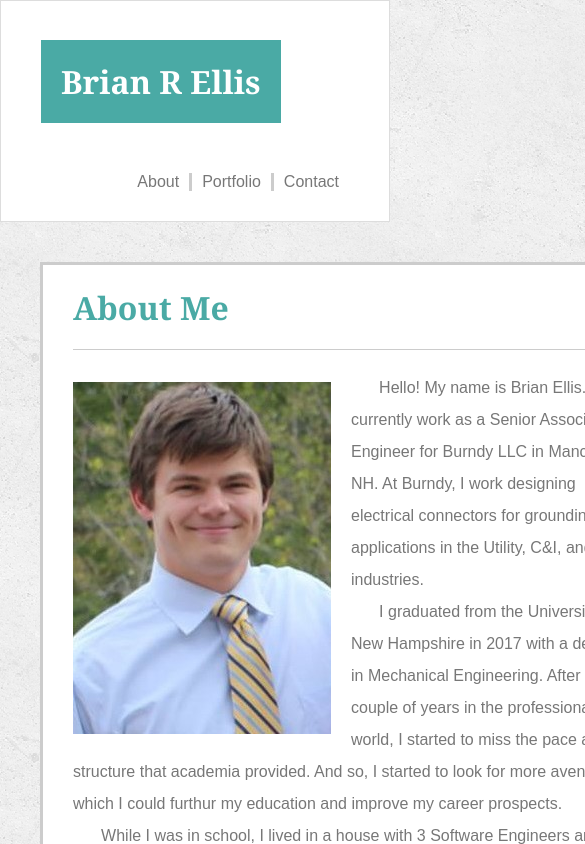
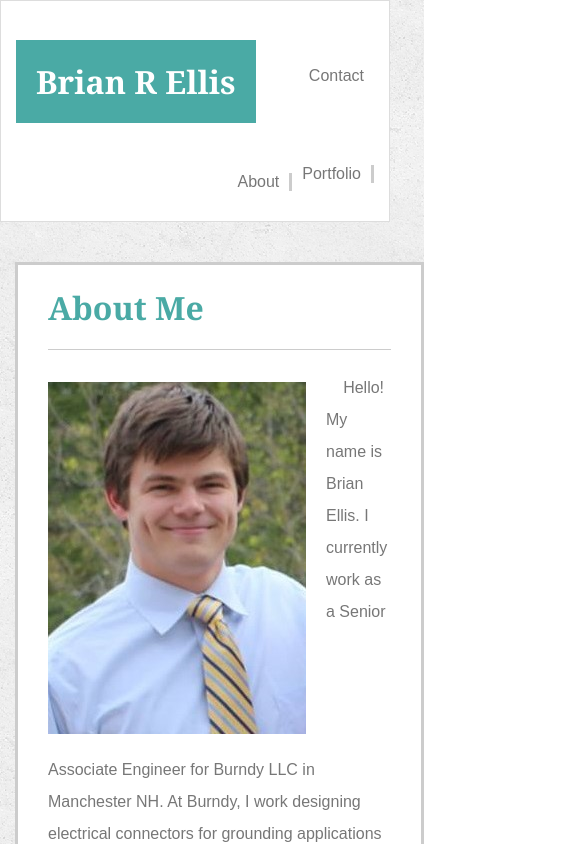
Before and after one commit to TheBrellis/Responsive-Portfolio, a plain HTML site: page index.html in a window 390 px wide. Shown: the top 844 px of the page, 585 px wide, since content can reach past the window. Drawn offline with Linux system fonts and the light colour scheme.

Commit message:
added responsivness to universal tags header h1, nav, and .content for 768px screen

```diff
--- a/assets/css/style.css
+++ b/assets/css/style.css
@@ -188,12 +188,12 @@ footer p {
 }
 /* END OF FOOTER STYLING */
 
-/*--------------------------------------------------------------------------------------------------------------------------------------*/
+/*%%%%%%%%%%%%%%%%%%%%%%%%%%%%%%%%%%%%%%%%%%%%%%%%%%%%%%%%%%%%%%%%%%%%%%%%%%%%%%%%%%%%%%%%%%%%%%%%%%%%%%%%%%%%%%%%%%%%%%%%%%%%%%%%%%%%%%%%%%-*/
 
 /*MEDIA QUERIES FOR 980PX */
 
 @media (max-width: 980px) {
-/*-----UNIVERSAL (980px)Big-------------------------------------------------------------------*/
+/*-----UNIVERSAL (980px) Big-------------------------------------------------------------------*/
 header h1 {
     margin-left: 40px;
 }
@@ -225,4 +225,22 @@ nav {
 }
 
 }
-/*---------------------------------------------------------------------------------------------------------------------------------------*/
+/*%%%%%%%%%%%%%%%%%%%%%%%%%%%%%%%%%%%%%%%%%%%%%%%%%%%%%%%%%%%%%%%%%%%%%%%%%%%%%%%%%%%%%%%%%%%%%%%%%%%%%%%%%%%%%%%%%%%%%%%%%%%%%%%%%%%%%%%%%%%%%%%%%%%%%*/
+/*MEDIA QUERIES FOR 768PX */
+
+@media (max-width: 768px) {
+    /*-----UNIVERSAL (768px) Medium-------------------------------------------------------------------*/
+    header h1 {
+        margin-left: 15px;
+    }
+
+    nav {
+        margin-right: 15px;
+    }
+
+
+    .content {
+        width: 88%;
+        margin-left: 15px;
+    }
+}
```
